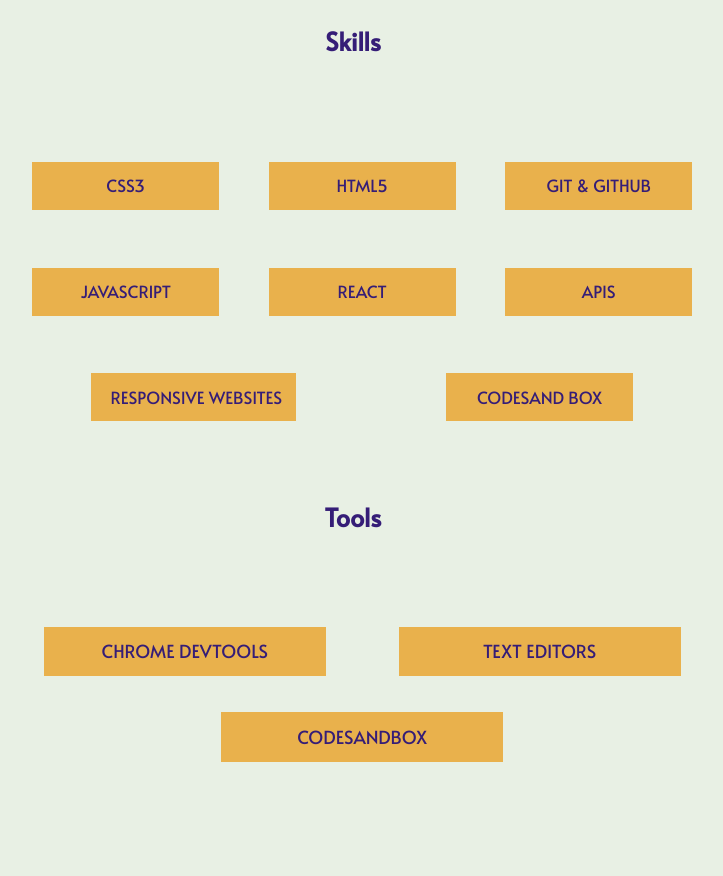
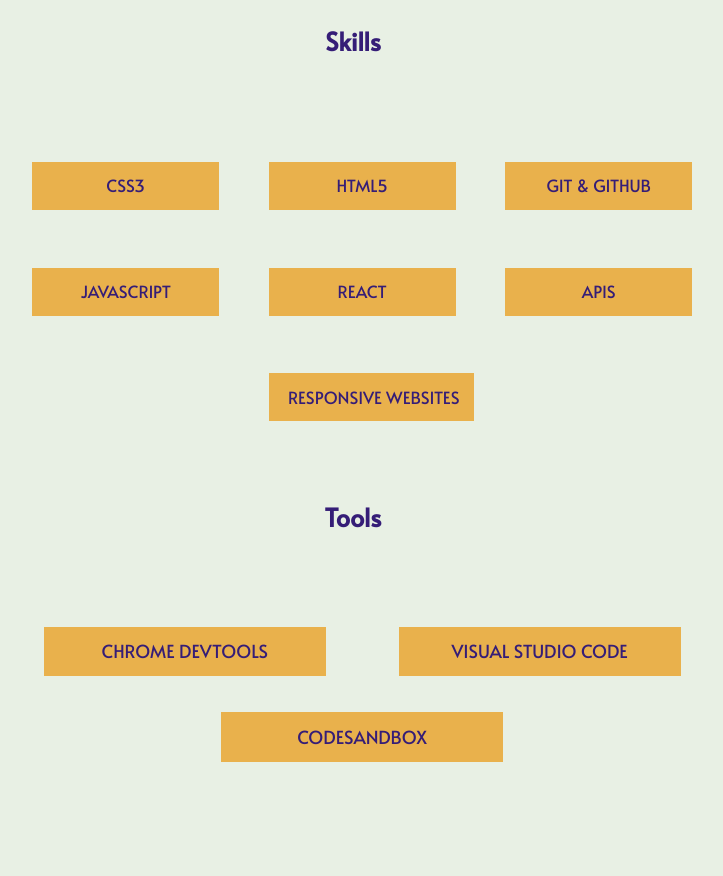
Before and after one commit to Elenakath/profile-1, a website built with Parcel: page index.html in a window 1280 px wide. Shown: the part 2600-3476 px from the top of the page, without its empty margins (287-1010 px from the left). Built offline with nearby package versions, Linux system fonts and the light colour scheme.

Commit message:
Edited skills and tools

```diff
--- a/index.html
+++ b/index.html
@@ -87,7 +87,7 @@
               <div class="project-info">
                 <p class="class-description">A 3-page responsive website that adapts to mobile, tablet, and desktop screens.</p>
                 <p><span>Skills:</span> CSS3, Flexbox, HTML5, Media Queries, Responsive Typography</p>
-                <p class="tools"><span>Tools:</span> GitHub, Text editors</p>
+                <p class="tools"><span>Tools:</span> GitHub, Visual Studio Code</p>
               </div>
             <a href="https://elenakath.github.io/boilerplate-project/" target="_blank" class="live-page-link"><span>Live Page</span></a>
           </div>
@@ -119,12 +119,11 @@
               <p class="skill-item"><span>React</span></p>
               <p class="skill-item"><span>APIS</span></p>
               <p class="skill-item"><span>Responsive Websites</span></p>
-              <p class="skill-item"><span>CodeSand Box</span></p>
           </div>
           <h2 class="tools-header">Tools</h2>
           <div class="tools-wrapper">
             <p class="tool-item"><span>Chrome DevTools</span></p>
-            <p class="tool-item"><span>Text Editors</span></p>
+            <p class="tool-item"><span>Visual Studio Code</span></p>
             <p class="tool-item"><span>CodeSandbox</span></p>
           </div>
         </div>
```
